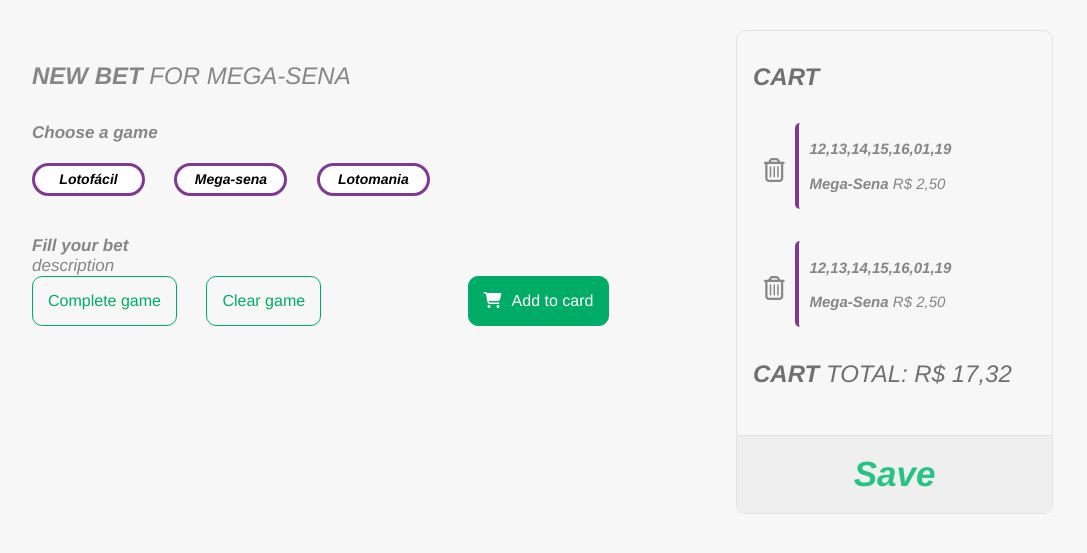
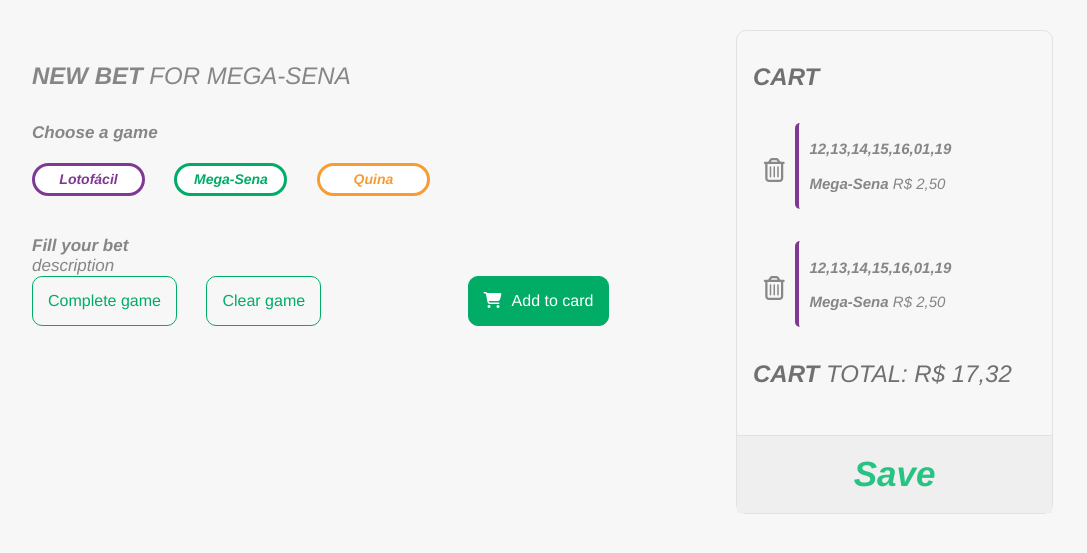
Before and after one commit to JaianeOliveira/TGL-js, a website: page index.html in a window 1280 px wide. Shown: the part 111-664 px from the top of the page, without its empty margins (96-1183 px from the left). Drawn offline with Linux system fonts and the light colour scheme.

Commit message:
feat: adicionando cores aos botões com base no json

```diff
--- a/index.html
+++ b/index.html
@@ -29,9 +29,9 @@
             <p class="subtitle"><b>NEW BET </b> FOR MEGA-SENA</p>
             <p class='subtitle2'>Choose a game</p>
             <div>
-                <button class="gameSelect">Lotofácil</button>
-                <button class="gameSelect">Mega-sena</button>
-                <button class="gameSelect">Lotomania</button>
+                <button class="gameSelect" data-js="selectLotofacil"></button>
+                <button class="gameSelect" data-js="selectMegasena"></button>
+                <button class="gameSelect" data-js="selectLotomania"></button>
             </div>
             <p class='subtitle2'>Fill your bet</p>
             <p data-js="gameDescription" class='subtitle2'>description</p>
--- a/index.js
+++ b/index.js
@@ -0,0 +1,43 @@
+(() => {
+    'use strict';
+
+    const $selectLotofacil = document.querySelector('[data-js="selectLotofacil"]');
+    const $selectMegasena = document.querySelector('[data-js="selectMegasena"]');
+    const $selectLotomania = document.querySelector('[data-js="selectLotomania"]');
+
+    const setDataInit = () => {
+
+        const ajax = new XMLHttpRequest();
+        ajax.open('GET', './games.json');
+        ajax.send();
+
+        ajax.addEventListener('readystatechange', () => {
+            let gameData = [];
+            if (ajax.readyState === 4 && ajax.status === 200) {
+
+                try {
+                    gameData = JSON.parse(ajax.responseText);
+                    gameData = gameData.types
+
+                    $selectLotofacil.textContent = gameData[0].type;
+                    $selectLotofacil.style.color = gameData[0].color;
+                    $selectLotofacil.style.borderColor = gameData[0].color;
+
+                    $selectMegasena.textContent = gameData[1].type;
+                    $selectMegasena.style.color = gameData[1].color;
+                    $selectMegasena.style.borderColor = gameData[1].color;
+
+                    $selectLotomania.style.color = gameData[2].color;
+                    $selectLotomania.textContent = gameData[2].type;
+                    $selectLotomania.style.borderColor = gameData[2].color;
+
+                }
+                catch (e) {
+                    console.log(e);
+                }
+            }
+
+        }, false);
+    }
+    setDataInit();
+})();
--- a/styles.css
+++ b/styles.css
@@ -89,7 +89,8 @@
 }
 
 .gameSelect {
-    border: 3px solid var(--purple);
+    border: 3px solid var(--cor10);
+    color: var(--cor10);
     background-color: #FFF;
     width: 113px;
     height: 33px;
@@ -99,6 +100,10 @@
     font-size: 14px;
     font-style: italic;
     cursor: pointer;
+}
+
+.gameSelect:hover{
+    filter: brightness(1.1);
 }
 
 .buttonBottom1 {
```
